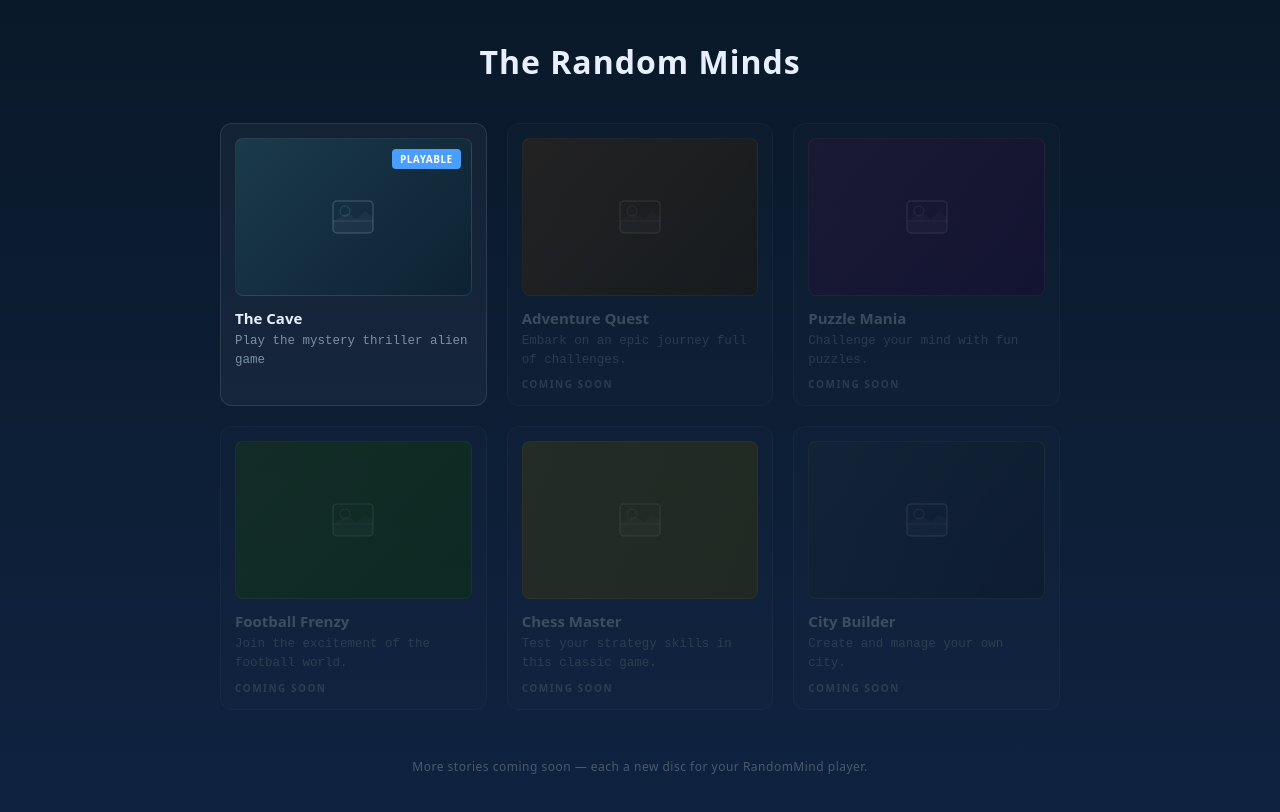
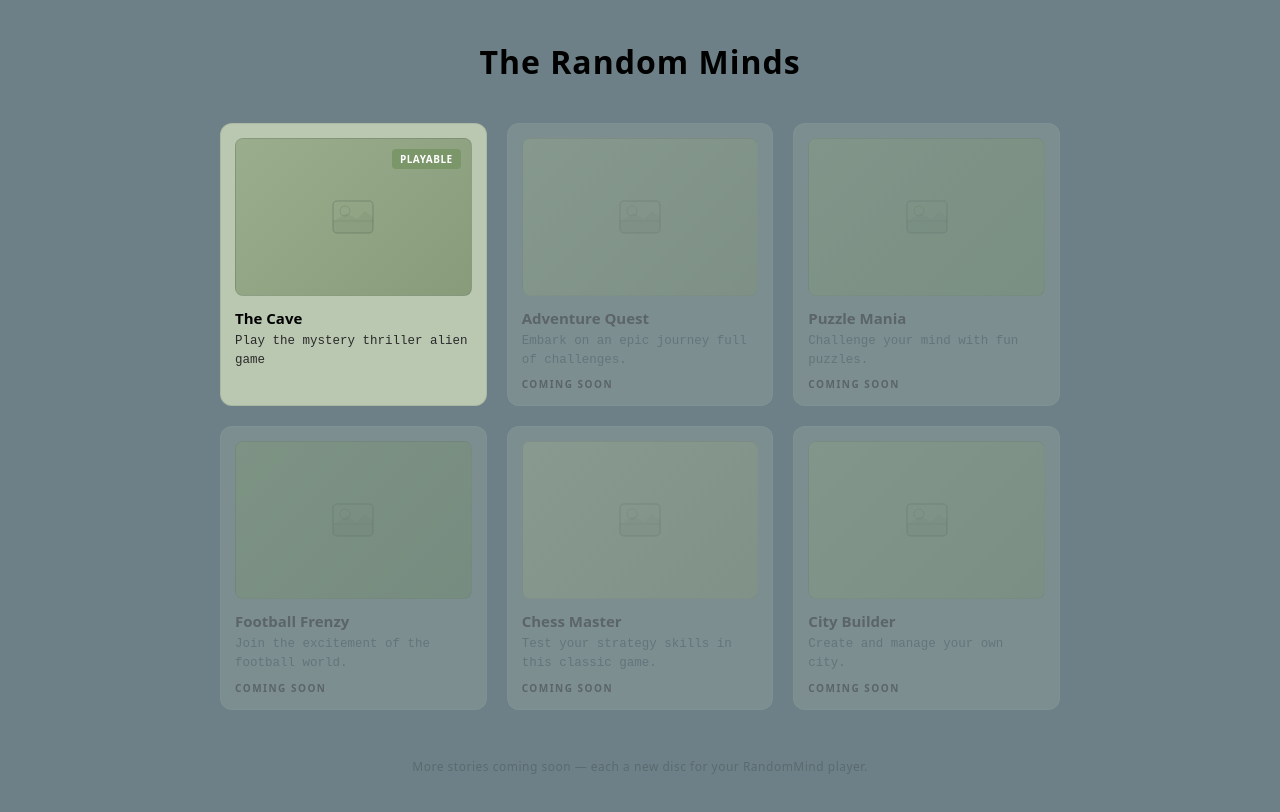
Before and after one commit to jaiminsavaliya316/randommind, a React (Vite) app: page / in a window 1280 px wide. Shown: the top 812 px of the page. Built offline with nearby package versions, Linux system fonts and the light colour scheme.

Commit message:
Changed some styles and though cloud design to much better design

```diff
--- a/src/components/Thumbnail.jsx
+++ b/src/components/Thumbnail.jsx
@@ -1,14 +1,14 @@
-const COLORS = {
-  "The Cave": ["#1a3a4a", "#0d2233"],
-  "Adventure Quest": ["#3a2a1a", "#221a0d"],
-  "Puzzle Mania": ["#2a1a3a", "#1a0d33"],
-  "Football Frenzy": ["#1a3a1a", "#0d330d"],
-  "Chess Master": ["#3a3a1a", "#33330d"],
-  "City Builder": ["#1a2a3a", "#0d1a2a"],
+const GRADIENTS = {
+  "The Cave":        ["#9AAE8E", "#889C7C"],
+  "Adventure Quest": ["#A0B296", "#90A286"],
+  "Puzzle Mania":    ["#96AA8C", "#86A07E"],
+  "Football Frenzy": ["#8EA682", "#80987A"],
+  "Chess Master":    ["#A4B49A", "#94A48A"],
+  "City Builder":    ["#98AC8E", "#8A9E82"],
 };
 
 export default function Thumbnail({ title, playable }) {
-  const [c1, c2] = COLORS[title] || ["#1a2a3a", "#0d1a2a"];
+  const [c1, c2] = GRADIENTS[title] || ["#9AAE8E", "#889C7C"];
 
   return (
     <div
@@ -16,11 +16,20 @@ export default function Thumbnail({ title, playable }) {
       style={{ background: `linear-gradient(135deg, ${c1}, ${c2})` }}
     >
       {playable && <div className="thumb__badge">Playable</div>}
+
       <svg width="48" height="48" viewBox="0 0 48 48" fill="none">
-        <rect x="4" y="8" width="40" height="32" rx="4" stroke="rgba(255,255,255,0.15)" strokeWidth="1.5" fill="none"/>
-        <line x1="4" y1="28" x2="44" y2="28" stroke="rgba(255,255,255,0.1)" strokeWidth="1"/>
-        <circle cx="16" cy="18" r="5" stroke="rgba(255,255,255,0.12)" strokeWidth="1" fill="none"/>
-        <path d="M4 28 L18 20 L28 26 L36 18 L44 24 L44 36 C44 38.2 42.2 40 40 40 L8 40 C5.8 40 4 38.2 4 36 Z" fill="rgba(255,255,255,0.04)"/>
+        <rect x="4" y="8" width="40" height="32" rx="4"
+          stroke="rgba(0,0,0,0.12)" strokeWidth="1.5" fill="none" />
+        <line x1="4" y1="28" x2="44" y2="28"
+          stroke="rgba(0,0,0,0.08)" strokeWidth="1" />
+        <circle cx="16" cy="18" r="5"
+          stroke="rgba(0,0,0,0.1)" strokeWidth="1" fill="none" />
+        <path
+          d="M4 28 L18 20 L28 26 L36 18 L44 24 L44 36
+             C44 38.2 42.2 40 40 40 L8 40
+             C5.8 40 4 38.2 4 36 Z"
+          fill="rgba(0,0,0,0.04)"
+        />
       </svg>
     </div>
   );
--- a/src/data/theCave.js
+++ b/src/data/theCave.js
@@ -1,11 +1,6 @@
-export const DISCS = [
-  { id: "the-cave", title: "The Cave", description: "Play the mystery thriller alien game", playable: true },
-  { id: "adventure-quest", title: "Adventure Quest", description: "Embark on an epic journey full of challenges.", playable: false },
-  { id: "puzzle-mania", title: "Puzzle Mania", description: "Challenge your mind with fun puzzles.", playable: false },
-  { id: "football-frenzy", title: "Football Frenzy", description: "Join the excitement of the football world.", playable: false },
-  { id: "chess-master", title: "Chess Master", description: "Test your strategy skills in this classic game.", playable: false },
-  { id: "city-builder", title: "City Builder", description: "Create and manage your own city.", playable: false },
-];
+// ============================================================
+// Story Disc: The Cave
+// ============================================================
 
 export const THE_CAVE = {
   startScene: {
@@ -24,6 +19,16 @@ export const THE_CAVE = {
   config: {
     tone: "goofy alien mystery-thriller, non-violent",
     setting: "forest cave with quirky alien researchers",
-    totalSteps: 8
-  }
+    totalSteps: 8,
+  },
 };
+
+// All available discs (home screen grid)
+export const DISCS = [
+  { id: "the-cave",        title: "The Cave",        description: "Play the mystery thriller alien game",        playable: true  },
+  { id: "adventure-quest",  title: "Adventure Quest",  description: "Embark on an epic journey full of challenges.", playable: false },
+  { id: "puzzle-mania",     title: "Puzzle Mania",     description: "Challenge your mind with fun puzzles.",        playable: false },
+  { id: "football-frenzy",  title: "Football Frenzy",  description: "Join the excitement of the football world.",   playable: false },
+  { id: "chess-master",     title: "Chess Master",     description: "Test your strategy skills in this classic game.", playable: false },
+  { id: "city-builder",     title: "City Builder",     description: "Create and manage your own city.",             playable: false },
+];
--- a/src/styles/styles.css
+++ b/src/styles/styles.css
@@ -1,40 +1,48 @@
 /* ============================================================
-   GLOBAL RESET & DESIGN TOKENS
+   GLOBAL RESET & DESIGN TOKENS — Forest Sage Light Palette
+   #7B9669 (sage/highlight) · #BAC8B1 (mist/cards) · #E6E6E6 (background)
+   Text: black · Light theme
    ============================================================ */
 
 :root {
-  /* Background gradients */
-  --bg-primary: #0a1929;
-  --bg-secondary: #0f2240;
-  --bg-tertiary: #0d2137;
-  --bg-deep: #0f2a45;
+  /* Backgrounds */
+  --bg-primary: #6D8087;
+  --bg-secondary: #637680;
+  --bg-tertiary: #687B82;
+  --bg-deep: #5E7078;
 
   /* Text colors */
-  --text-primary: #e8f0ff;
-  --text-secondary: #c8d8e8;
-  --text-muted: #7a8fa8;
-  --text-dim: #6a7a8a;
-  --text-faint: #4a5a6a;
+  --text-primary: #000000;
+  --text-secondary: #1A1A1A;
+  --text-muted: #2A2A2A;
+  --text-dim: #4A4A4A;
+  --text-faint: #5A6A70;
 
-  /* Accent */
-  --accent-blue: #4a9eff;
-  --accent-blue-hover: rgba(74, 158, 255, 0.8);
-  --accent-blue-bg: rgba(74, 158, 255, 0.12);
-  --accent-blue-border: rgba(74, 158, 255, 0.4);
+  /* Accent — sage green as highlight */
+  --accent-primary: #7B9669;
+  --accent-primary-hover: #6B8659;
+  --accent-primary-bg: rgba(123, 150, 105, 0.12);
+  --accent-primary-border: rgba(123, 150, 105, 0.5);
+  --accent-secondary: #BAC8B1;
+  --accent-secondary-bg: rgba(186, 200, 177, 0.3);
 
   /* Borders */
   --border-subtle: rgba(255, 255, 255, 0.06);
-  --border-light: rgba(255, 255, 255, 0.1);
-  --border-medium: rgba(255, 255, 255, 0.15);
-  --border-cloud: rgba(255, 255, 255, 0.35);
+  --border-light: rgba(255, 255, 255, 0.12);
+  --border-medium: rgba(255, 255, 255, 0.22);
 
   /* Surfaces */
-  --surface-card: rgba(255, 255, 255, 0.04);
-  --surface-card-disabled: rgba(255, 255, 255, 0.02);
-  --surface-overlay: rgba(0, 0, 0, 0.2);
-  --surface-input: rgba(10, 25, 41, 0.8);
-  --surface-cloud-custom: rgba(255, 255, 255, 0.95);
-  --surface-button-secondary: rgba(255, 255, 255, 0.15);
+  --surface-card: #BAC8B1;
+  --surface-card-hover: #A8B89F;
+  --surface-card-disabled: rgba(186, 200, 177, 0.4);
+  --surface-overlay: rgba(0, 0, 0, 0.03);
+  --surface-input: #FFFFFF;
+  --surface-cloud-default: #F5F5F0;
+  --surface-cloud-custom: #FFFFFF;
+  --surface-button-secondary: #BAC8B1;
+
+  /* Cloud stroke */
+  --cloud-stroke: #3A4A50;
 
   /* Typography */
   --font-primary: system-ui, -apple-system, sans-serif;
@@ -80,38 +88,36 @@ body {
    SHARED / REUSABLE
    ============================================================ */
 
-/* Page-level gradient backgrounds */
 .page-home {
   min-height: 100vh;
-  background: linear-gradient(180deg, var(--bg-primary) 0%, var(--bg-secondary) 100%);
+  background: var(--bg-primary);
   padding: var(--space-3xl) var(--space-xl);
 }
 
 .page-game {
   min-height: 100vh;
-  background: linear-gradient(180deg, var(--bg-primary) 0%, var(--bg-tertiary) 60%, var(--bg-deep) 100%);
+  background: var(--bg-primary);
   display: flex;
   flex-direction: column;
-  color: #fff;
+  color: var(--text-primary);
   font-family: var(--font-primary);
 }
 
 .page-loading {
   min-height: 100vh;
-  background: linear-gradient(180deg, var(--bg-primary) 0%, var(--bg-tertiary) 50%, var(--bg-primary) 100%);
+  background: var(--bg-primary);
   display: flex;
   flex-direction: column;
-  color: #fff;
+  color: var(--text-primary);
   font-family: var(--font-primary);
 }
 
-/* Shared header bar (used in GameScreen + LoadingScreen) */
 .game-header {
   display: flex;
   justify-content: space-between;
   align-items: center;
   padding: 16px var(--space-xl);
-  border-bottom: 1px solid var(--border-subtle);
+  border-bottom: 1px solid var(--border-light);
   background: var(--surface-overlay);
 }
 
@@ -120,7 +126,7 @@ body {
   justify-content: space-between;
   align-items: center;
   padding: 16px var(--space-xl);
-  border-bottom: 1px solid var(--border-subtle);
+  border-bottom: 1px solid var(--border-light);
 }
 
 .game-header__left {
@@ -147,7 +153,6 @@ body {
   font-size: 12px;
 }
 
-/* Shared stat row */
 .stat-row {
   display: flex;
   gap: var(--space-sm);
@@ -190,7 +195,7 @@ body {
 
 .card {
   background: var(--surface-card);
-  border: 1px solid var(--border-light);
+  border: 1px solid rgba(0, 0, 0, 0.08);
   border-radius: var(--radius-xl);
   padding: var(--space-md);
   cursor: pointer;
@@ -198,8 +203,8 @@ body {
 }
 
 .card:hover {
-  background: var(--accent-blue-bg);
-  border-color: var(--accent-blue-border);
+  background: var(--surface-card-hover);
+  border-color: var(--accent-primary);
   transform: translateY(-2px);
 }
 
@@ -245,7 +250,7 @@ body {
 .card__coming-soon {
   margin-top: var(--space-sm);
   font-size: 10px;
-  color: var(--text-faint);
+  color: var(--text-dim);
   text-transform: uppercase;
   letter-spacing: 1.5px;
   font-weight: 600;
@@ -263,7 +268,7 @@ body {
   display: flex;
   align-items: center;
   justify-content: center;
-  border: 1px solid rgba(255, 255, 255, 0.08);
+  border: 1px solid rgba(0, 0, 0, 0.08);
   position: relative;
   overflow: hidden;
 }
@@ -272,8 +277,8 @@ body {
   position: absolute;
   top: 10px;
   right: 10px;
-  background: var(--accent-blue);
-  color: #fff;
+  background: var(--accent-primary);
+  color: #FFFFFF;
   font-size: 10px;
   font-weight: 700;
   padding: 3px 8px;
@@ -309,7 +314,7 @@ body {
 
 .stat-icon__progress {
   fill: none;
-  stroke: var(--accent-blue);
+  stroke: var(--accent-primary);
   stroke-width: 2.5;
   stroke-linecap: round;
   transition: stroke-dashoffset var(--transition-slow);
@@ -318,20 +323,23 @@ body {
 .stat-icon__letter {
   font-size: 12px;
   font-weight: 700;
-  color: var(--text-secondary);
+  color: var(--text-primary);
   z-index: 1;
   font-family: var(--font-primary);
 }
 
 
 /* ============================================================
-   THOUGHT CLOUD
+   THOUGHT CLOUD (Option 4 — Traced Path)
+   viewBox: 0 0 280 160
    ============================================================ */
 
 .cloud {
   position: relative;
   cursor: pointer;
   transition: transform var(--transition-fast);
+  width: 280px;
+  height: 160px;
 }
 
 .cloud:hover {
@@ -342,6 +350,8 @@ body {
   position: absolute;
   top: 0;
   left: 0;
+  width: 100%;
+  height: 100%;
 }
 
 .cloud__content {
@@ -350,28 +360,28 @@ body {
   display: flex;
   align-items: center;
   justify-content: center;
-  min-height: 110px;
-  padding: 20px 40px;
+  height: 100%;
+  padding: 0 50px 30px;
   font-size: 13.5px;
   font-weight: 500;
   text-align: center;
   line-height: 1.5;
   font-family: var(--font-primary);
-  color: var(--text-secondary);
+  color: var(--text-primary);
 }
 
 .cloud__content--custom {
-  color: var(--bg-primary);
+  color: var(--text-muted);
 }
 
 .cloud__placeholder {
-  opacity: 0.6;
+  opacity: 0.5;
   font-style: italic;
 }
 
 .cloud__expanded {
-  width: 100%;
-  max-width: 500px;
+  width: 340px;
+  height: 180px;
   position: relative;
 }
 
@@ -384,14 +394,14 @@ body {
 
 .cloud__text-input {
   background: var(--surface-input);
-  border: 1px solid var(--accent-blue-border);
+  border: 1px solid var(--accent-primary);
   border-radius: var(--radius-pill);
   padding: 10px 18px;
   color: var(--text-primary);
   font-size: 13px;
   outline: none;
   font-family: var(--font-primary);
-  width: 80%;
+  width: 85%;
   margin: 0 auto;
 }
 
@@ -402,11 +412,11 @@ body {
 }
 
 .cloud__send-btn {
-  background: var(--accent-blue);
+  background: var(--accent-primary);
   border: none;
   border-radius: var(--radius-xl);
   padding: 6px 16px;
-  color: #fff;
+  color: #FFFFFF;
   font-size: 11.5px;
   cursor: pointer;
   font-weight: 600;
@@ -417,7 +427,7 @@ body {
   border: none;
   border-radius: var(--radius-xl);
   padding: 6px 16px;
-  color: var(--bg-primary);
+  color: var(--text-primary);
   font-size: 11.5px;
   cursor: pointer;
   font-weight: 600;
@@ -438,7 +448,7 @@ body {
 .loading__text {
   font-size: 48px;
   font-weight: 300;
-  color: rgba(255, 255, 255, 0.85);
+  color: var(--text-muted);
   letter-spacing: 2px;
 }
 
@@ -458,7 +468,7 @@ body {
 .game__story-text {
   font-size: 15.5px;
   line-height: 1.85;
-  color: rgba(255, 255, 255, 0.88);
+  color: var(--text-secondary);
   max-width: 800px;
   margin: 0 auto;
   white-space: pre-line;
@@ -474,5 +484,5 @@ body {
 }
 
 .game__cloud-item {
-  width: 240px;
+  width: 280px;
 }
```
Also changed, not shown: src/components/GameScreen.jsx (+24 -10 lines), src/components/ThoughtCloud.jsx (+36 -10 lines).
